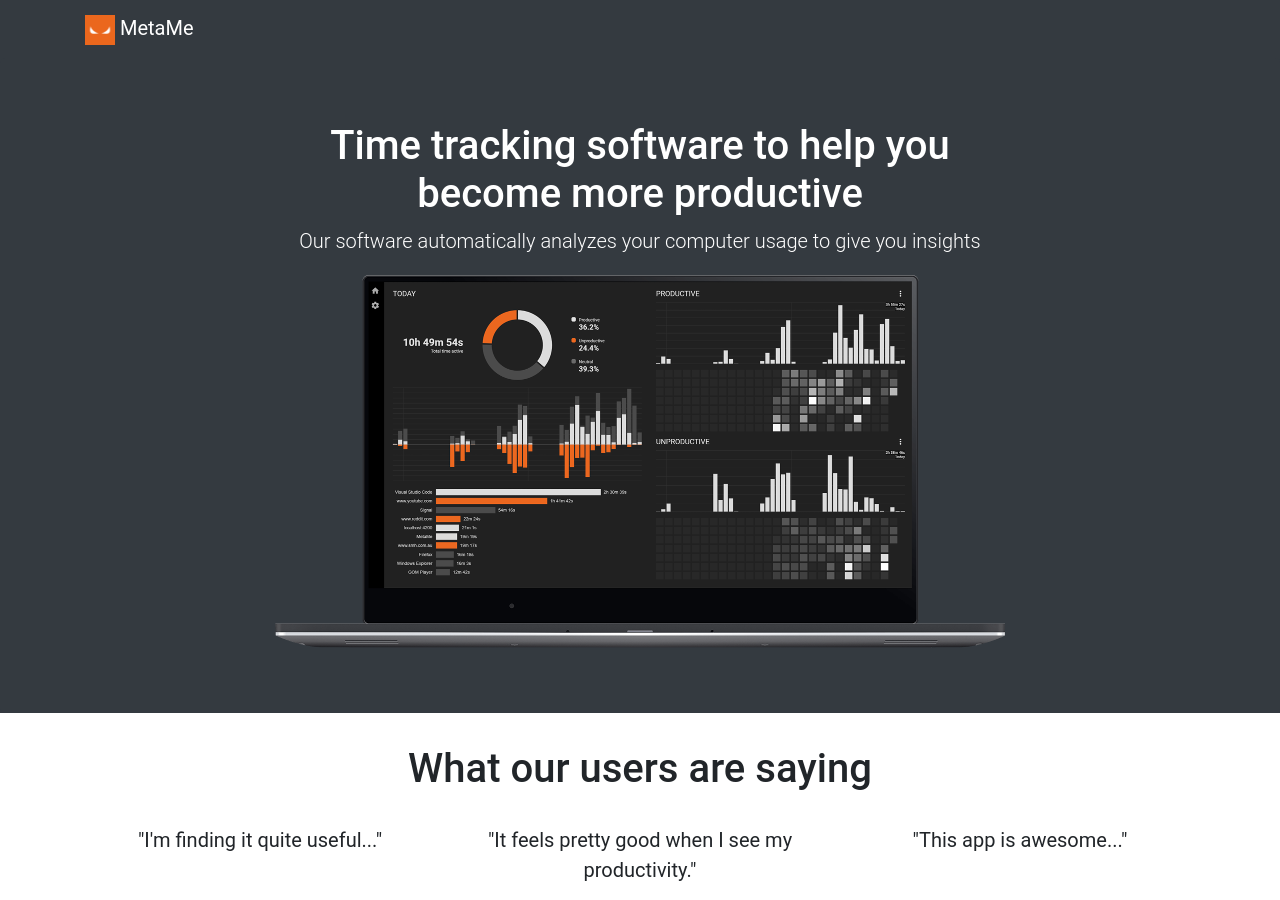
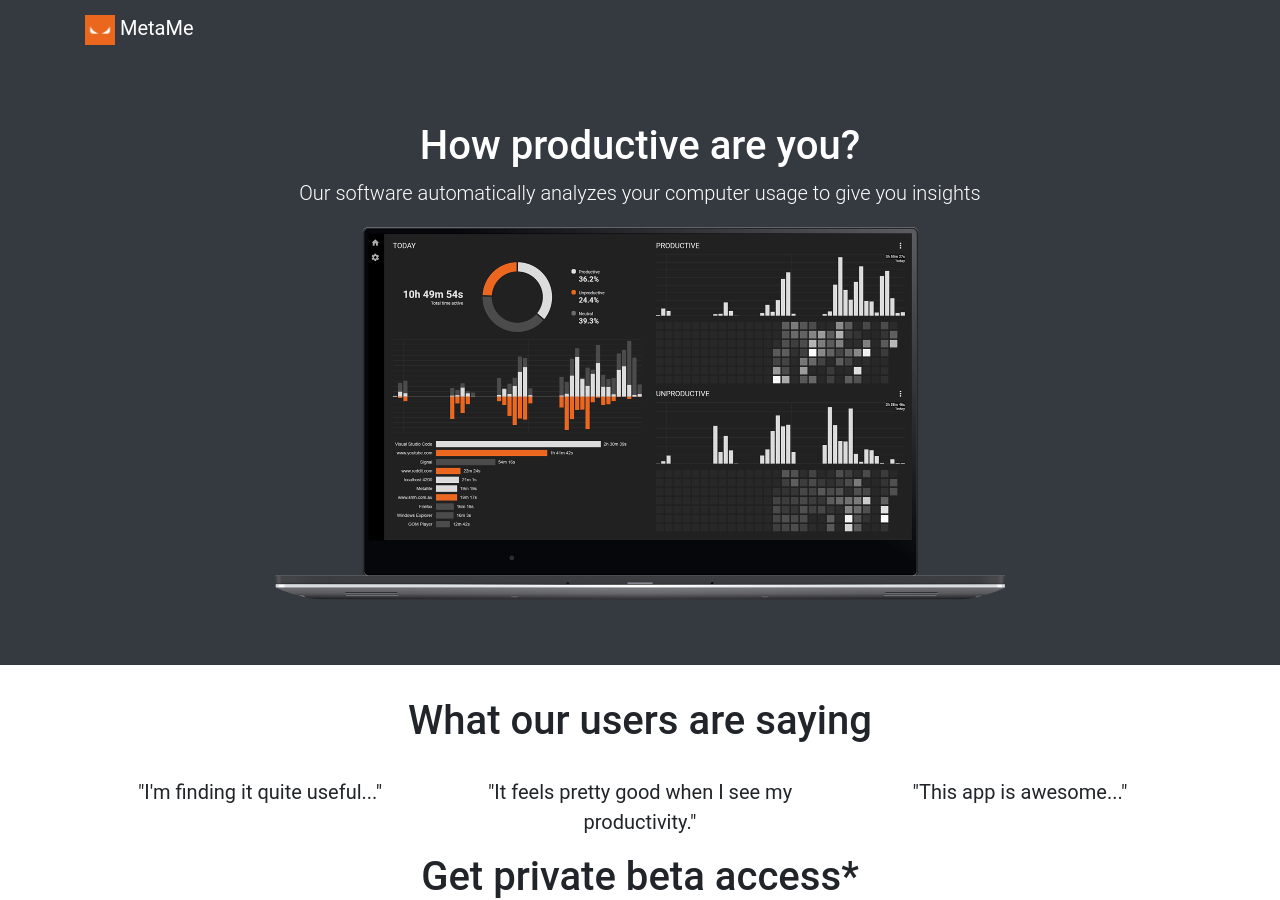
Before and after one commit to meta-me/metame-website, a Jekyll site: the page built from index.html, in a window 1280 px wide and 900 px high. Built offline with Jekyll 4.4.1, drawn with Linux system fonts in a browser that asks for light colours.

Commit message:
Updated landing page

```diff
--- a/index.html
+++ b/index.html
@@ -9,7 +9,7 @@
       <div class="row justify-content-center">
         <div class="col-sm-12 col-lg-10 col-xl-8 text-center">
           <h1>
-            Time tracking software to help you become more productive
+            How productive are you?
           </h1>
           <p class="lead">
             Our software automatically analyzes your computer usage to give you
```
